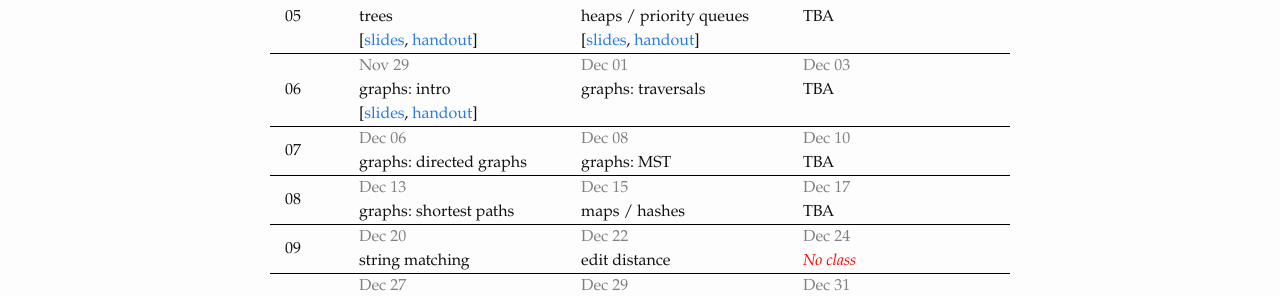
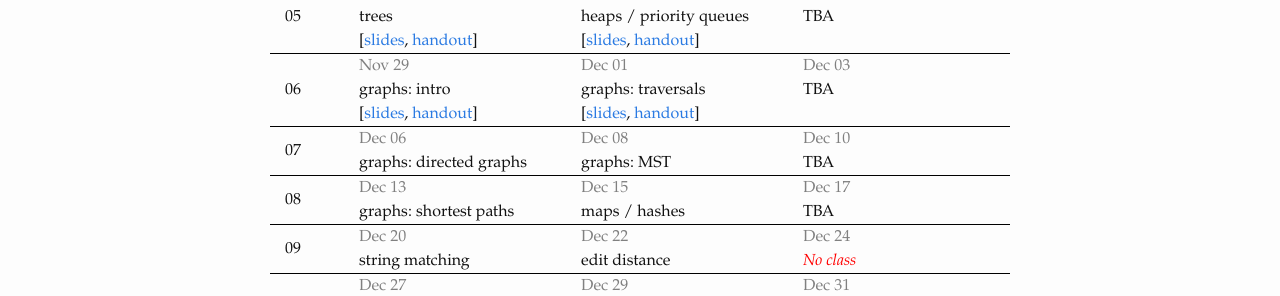
Before and after one commit to dsacl3-2021/dsacl3-2021.github.io, a Jekyll site: the page built from lectures.md, in a window 1280 px wide. Shown: the part 640-936 px from the top of the page. Built offline with Jekyll 4.4.1, drawn with Linux system fonts in a browser that asks for light colours.

Commit message:
Update slides.

```diff
--- a/_data/schedule.yml
+++ b/_data/schedule.yml
@@ -72,6 +72,9 @@
         handout: slides/graphs-intro-handout.pdf
     Dec 01:
       topic: "graphs: traversals"
+      links:
+        slides: slides/graph-traversal.pdf
+        handout: slides/graph-traversal-handout.pdf
     Dec 03:
       topic: TBA
 - week: "07"
```
Also changed, not shown: 6 other files.
